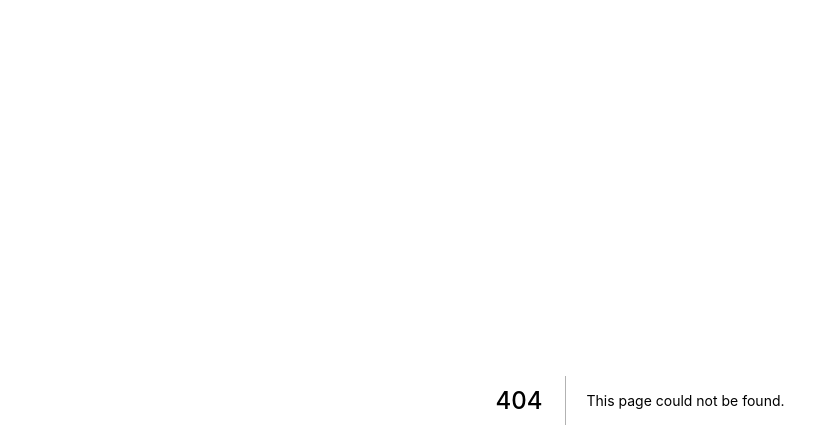
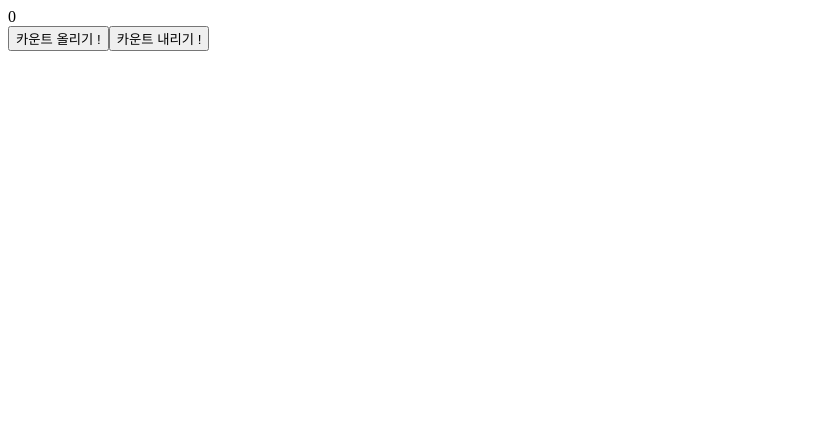
Before and after one commit to HongDawww/class, a Next.js app: page /section02/counter-let in a window 1280 px wide. Before the commit this address had no page. Shown: the top 448 px of the page, without its empty margins (0-839 px from the left). Built offline with nearby package versions, Linux system fonts and the light colour scheme.

Commit message:
카운트 올리기 내리기 , js 버전

```diff
--- /dev/null
+++ b/pages/section02/counter-let/index.js
@@ -0,0 +1,21 @@
+export default function CounterLetPage() {
+
+	function onClickCountUp() {
+		const count = Number(document.getElementById("qqq").innerText) + 1
+		document.getElementById("qqq").innerText = count
+	}
+
+	function onClickCountDown() {
+		const count = Number(document.getElementById("qqq").innerText) - 1
+		document.getElementById("qqq").innerText = count
+	}
+
+	return (
+		<div>
+			<div id="qqq">0</div>
+			<button onClick={onClickCountUp}>카운트 올리기 !</button>
+			<button onClick={onClickCountDown}>카운트 내리기 !</button>
+		</div>
+	)
+
+}
```
Also changed, not shown: pages/section02/counter-state/index.js (added).
